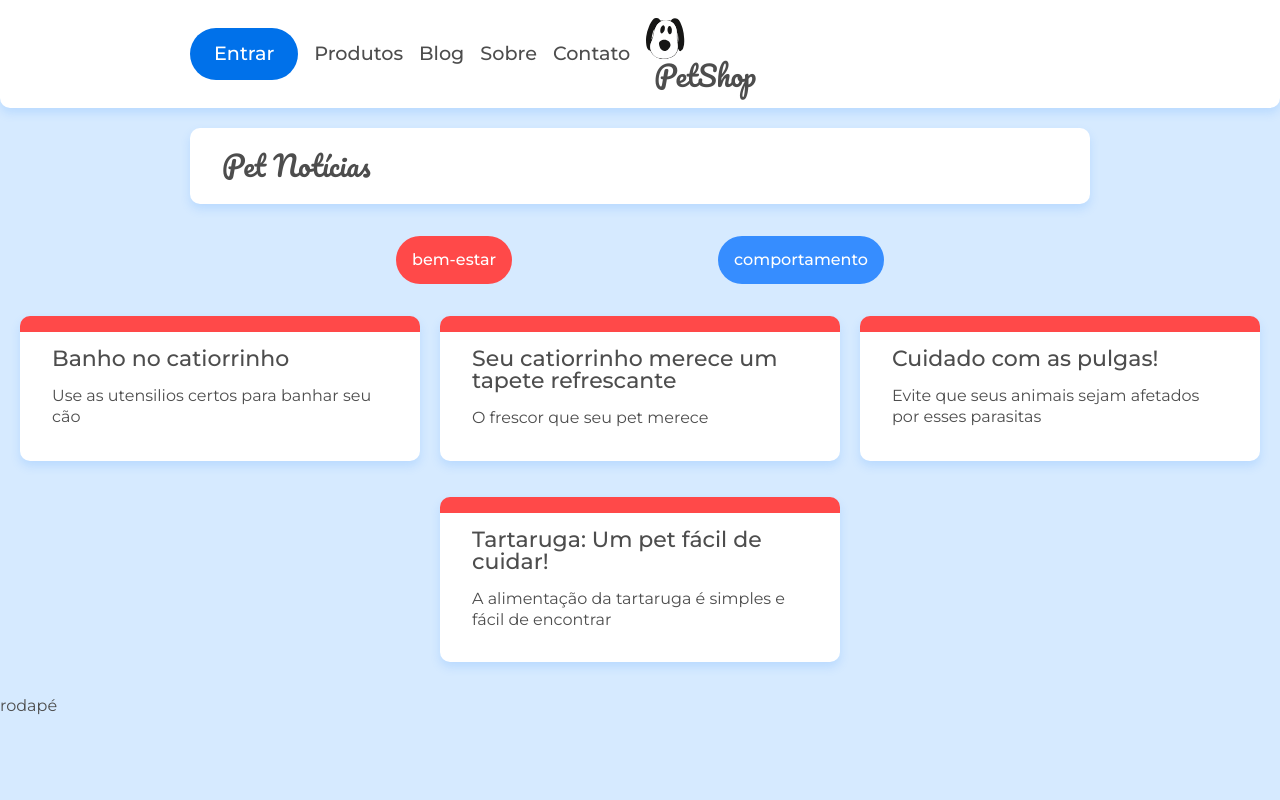
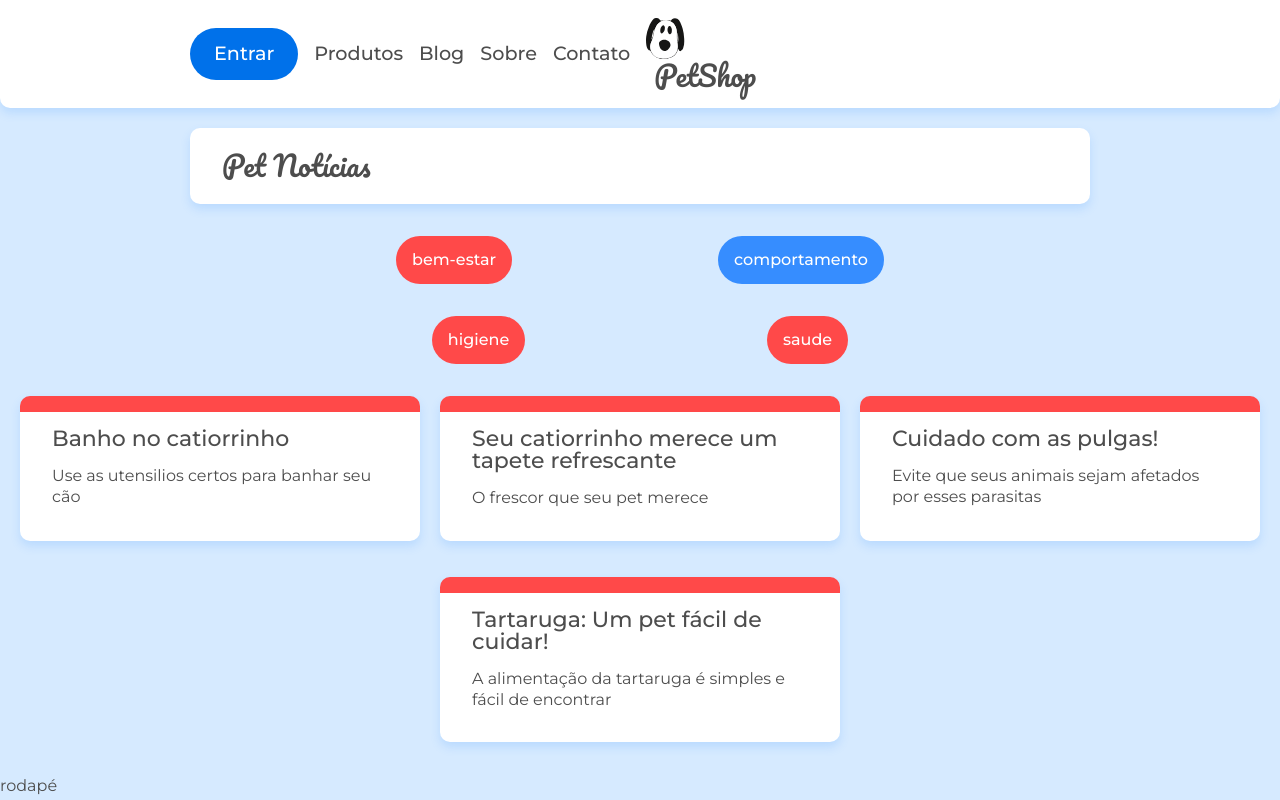
Before and after one commit to paulowh/petshop-reactJS, a React (Create React App) app: page /categoria/bem-estar in a window 1280 px wide. Built offline with nearby package versions, Linux system fonts and the light colour scheme; data requests are answered from the project's data file.

Commit message:
listando as subcategorias

```diff
--- a/src/paginas/Categoria.jsx
+++ b/src/paginas/Categoria.jsx
@@ -1,12 +1,21 @@
-import React from 'react';
-import { Route, Routes, useParams } from 'react-router-dom';
+import React, { useState, useEffect } from 'react';
+import { Link, Route, Routes, useParams } from 'react-router-dom';
 import '../assets/css/blog.css'
 import ListaCategorias from '../components/ListaCategorias';
 import ListPost from '../components/ListPost';
+import { busca } from '../api/api';
 
 
 const Categoria = () => {
     const { id } = useParams()
+
+    const [subcategorias, setSubCategorias] = useState([])
+
+    useEffect(() => {
+        busca(`/categorias/${id}`, (categoria) => {
+            setSubCategorias(categoria.subcategorias)
+        })
+    }, [id])
 
     return (
         <main>
@@ -14,6 +23,19 @@ const Categoria = () => {
                 <h2 className='titulo-pagina'>Pet Notícias</h2>
             </div>
             <ListaCategorias />
+
+            <ul className="lista-categorias container flex">
+                {
+                    subcategorias.map((subcategoria) => (
+                        <Link>
+                            <li className={`lista-categorias__categoria lista-categorias__categoria--${id}`}>
+                                {subcategoria}
+                            </li>
+                        </Link>
+                    ))
+                }
+            </ul>
+
 
             <Routes>
                 <Route path={`/`} element={<ListPost url={`/posts?categoria=${id}`} />} />
```
